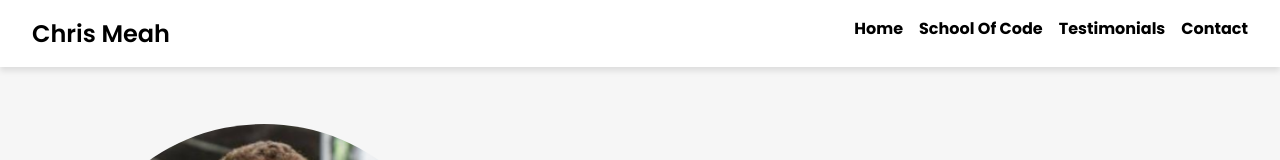
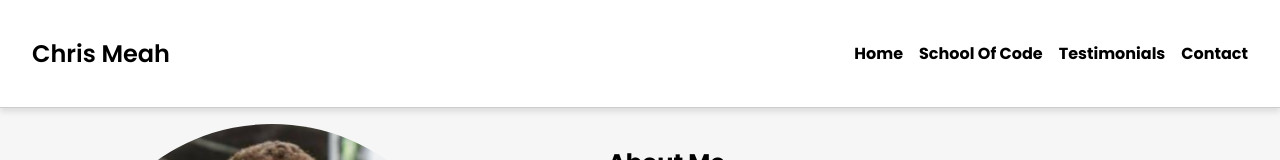
Before and after one commit to Nas1010/chris-meah, a React (Create React App) app: page / in a window 1280 px wide. Shown: the top 160 px of the page. Built offline with nearby package versions, Linux system fonts and the light colour scheme.

Commit message:
Adjusted styling of Navbar

```diff
--- a/src/styles/Navbar.module.css
+++ b/src/styles/Navbar.module.css
@@ -1,13 +1,18 @@
-.navbar {
+
+   .navbar {
     position: fixed;
     top: 0;
+    left: 0;
     width: 100%;
     background: white;
     display: flex;
     justify-content: space-between;
+    align-items: center;
     padding: 1rem 2rem;
     box-shadow: 0px 4px 6px rgba(0, 0, 0, 0.1);
     z-index: 1000;
+    border-bottom: 1px solid #ccc;
+    box-sizing: border-box;
   }
 
 
@@ -23,6 +28,7 @@
     font-family: 'Poppins', sans-serif;
     font-weight: bold;
     cursor: pointer;
+    white-space: nowrap;  /* Prevents text from wrapping onto a new line */
   }
 
   .logo {
--- a/src/styles/Testimonials.module.css
+++ b/src/styles/Testimonials.module.css
@@ -1,10 +1,10 @@
 @import url('https://fonts.googleapis.com/css2?family=Poppins:wght@300;400;500;600;700');
 
-* {
+/* * {
   margin: 0;
   padding: 0;
   box-sizing: border-box;
-}
+} */
 
 img {
   max-width: 100%;
@@ -130,8 +130,8 @@ body {
 }
 
 .splide__pagination__page {
-  height: 10px;
-  width: 10px;
+  height: 20px;
+  width: 20px;
   opacity: 1;
 }
 
```
